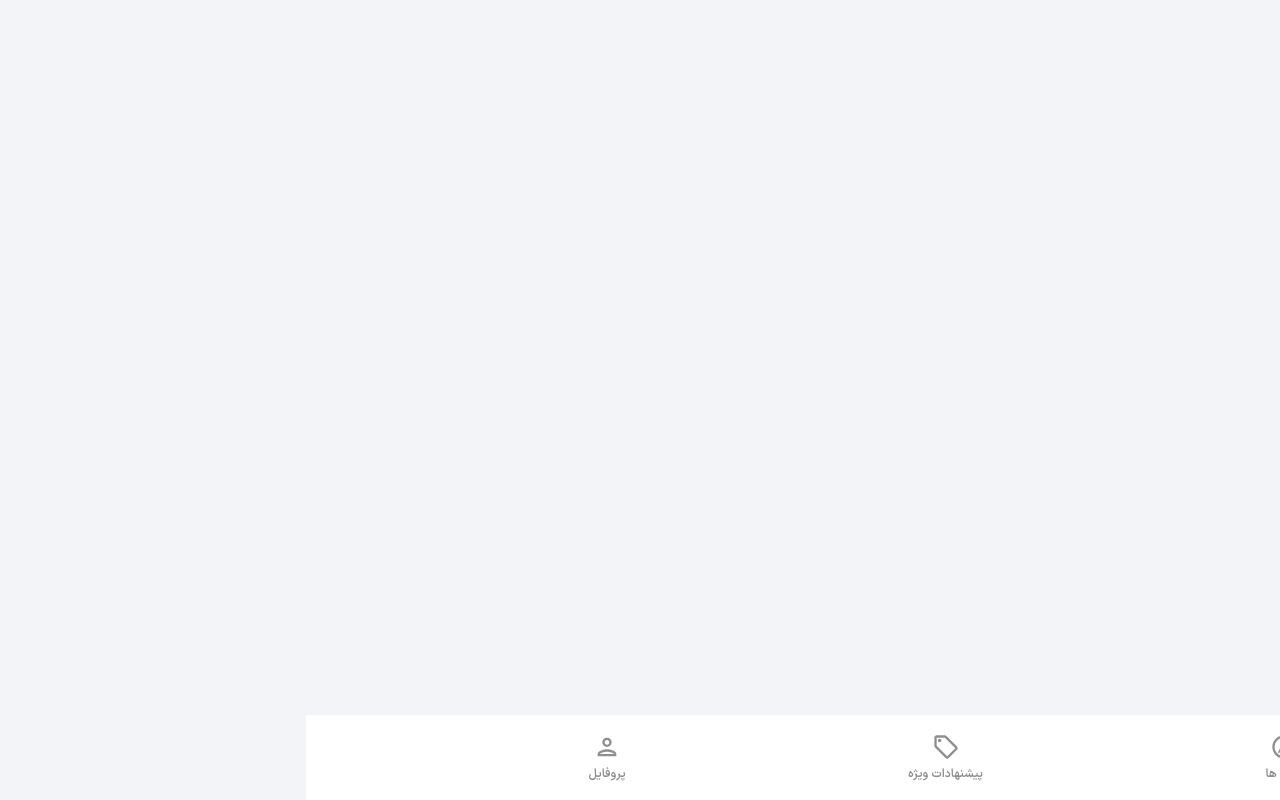
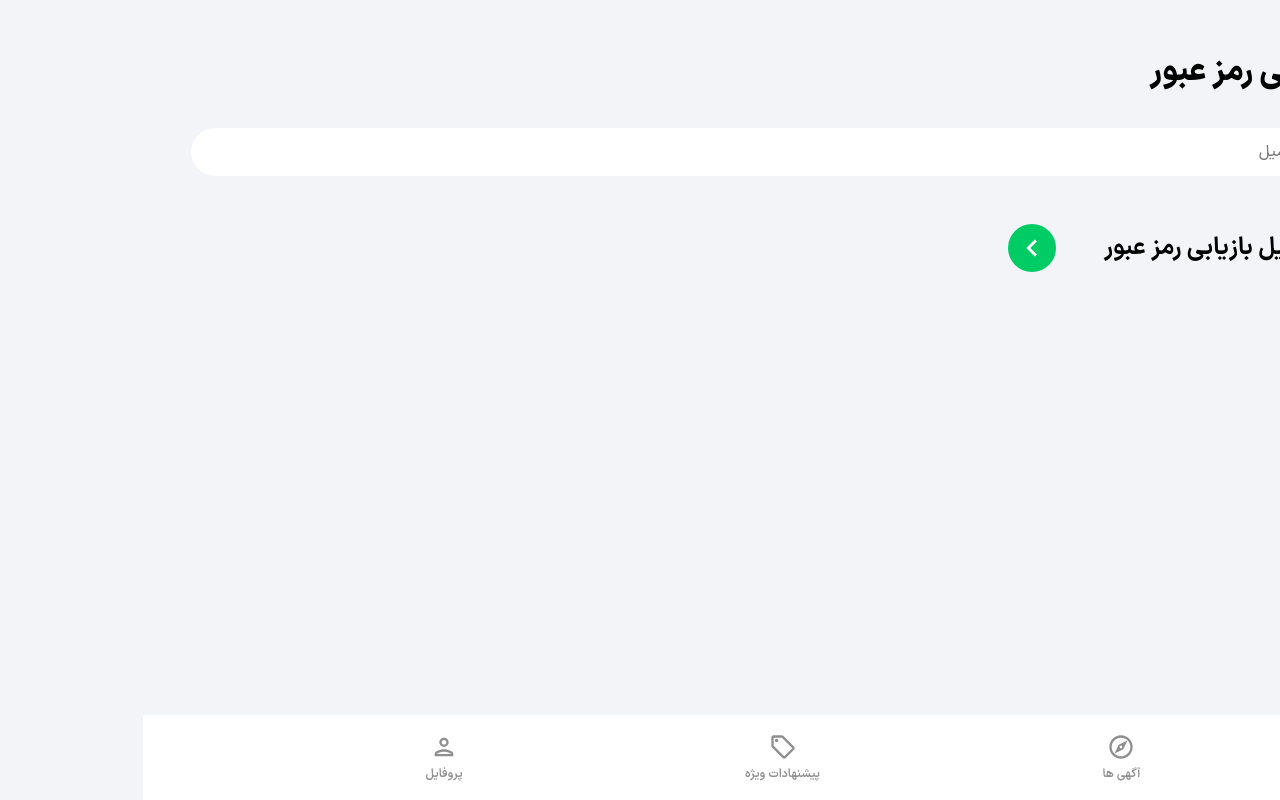
Before and after one commit to AliFarajzade/maskan-fa, a React (Create React App) app: page /reset in a window 1280 px wide. Built offline with nearby package versions, Linux system fonts and the light colour scheme.

Commit message:
Forgot password page with fucntionality and error handling added.

```diff
--- a/custom.d.ts
+++ b/custom.d.ts
@@ -9,5 +9,6 @@ declare module '*.svg' {
     export default src
 }
 
+declare module '*.jpg';
 declare module '*.woff'
 declare module '*.woff2'
--- a/src/firebase/firebase.ts
+++ b/src/firebase/firebase.ts
@@ -5,6 +5,7 @@ import {
     signInWithEmailAndPassword,
     updateProfile,
     updateEmail,
+    sendPasswordResetEmail,
 } from 'firebase/auth'
 
 import {
@@ -124,3 +125,12 @@ export const changeProfileEmail = async (newEmail: string) => {
         return error.code
     }
 }
+
+export const recoverPassword = async (email: string) => {
+    try {
+        await sendPasswordResetEmail(auth, email)
+    } catch (error: any) {
+        console.log(error.code)
+        return error.code
+    }
+}
--- a/src/pages/forgot-password.page.tsx
+++ b/src/pages/forgot-password.page.tsx
@@ -1,3 +1,104 @@
-const ForgotPasswordPage = () => <h1>ForgotPasswordPage</h1>
+import { useState } from 'react'
+import { Link } from 'react-router-dom'
+import { useForm, SubmitHandler } from 'react-hook-form'
+import { toast } from 'react-toastify'
+
+import { recoverPassword } from '../firebase/firebase'
+
+import Loader from '../components/loader.component'
+
+import { ReactComponent as ArrowRightIcon } from '../assets/svg/keyboardArrowRightIcon.svg'
+
+type TInputs = {
+    email: string
+}
+
+const ForgotPasswordPage = () => {
+    const [isLoading, setIsLoading] = useState<boolean>(false)
+
+    const {
+        register,
+        handleSubmit,
+        formState: { errors },
+    } = useForm<TInputs>()
+
+    const onSubmit: SubmitHandler<TInputs> = async data => {
+        setIsLoading(true)
+
+        const { email } = data
+        const status = await recoverPassword(email)
+        console.log(status)
+
+        if (!status) {
+            toast.success('ایمیل ارسال شد.')
+        } else {
+            switch (status) {
+                case 'auth/network-request-failed':
+                    toast.error('خطا در ارسال اطلاعات. اینترنت خود را چک کنید.')
+                    break
+                case 'auth/too-many-requests':
+                    toast.error('درخواست بیش از حد. کمی بعد تلاش کنید.')
+                    break
+
+                case 'auth/user-not-found':
+                    toast.error('کاربر یافت نشد.')
+                    break
+            }
+        }
+
+        setIsLoading(false)
+    }
+
+    return (
+        <>
+            <div className="pageContainer">
+                <header>
+                    <p className="pageHeader">فراموشی رمز عبور</p>
+                </header>
+
+                <main>
+                    <form onSubmit={handleSubmit(onSubmit)} noValidate>
+                        <input
+                            type="email"
+                            className="emailInput"
+                            placeholder="ایمیل"
+                            id="email"
+                            {...register('email', {
+                                required: true,
+                                pattern:
+                                    /[^@ \t\r\n]+@[^@ \t\r\n]+\.[^@ \t\r\n]+/,
+                            })}
+                        />
+                        {errors.email && (
+                            <span className="field-error">
+                                لطفا یک ایمیل معتبر وارد کنید.
+                            </span>
+                        )}
+                        <Link className="forgotPasswordLink" to="/login">
+                            ورود
+                        </Link>
+
+                        <div className="signInBar">
+                            <div className="signInText">
+                                ارسال ایمیل بازیابی رمز عبور
+                            </div>
+                            <button
+                                disabled={isLoading}
+                                className="signInButton"
+                            >
+                                <ArrowRightIcon
+                                    fill="#ffffff"
+                                    width="34px"
+                                    height="34px"
+                                />
+                            </button>
+                        </div>
+                    </form>
+                </main>
+            </div>
+            <Loader loadingState={isLoading} />
+        </>
+    )
+}
 
 export default ForgotPasswordPage
```
